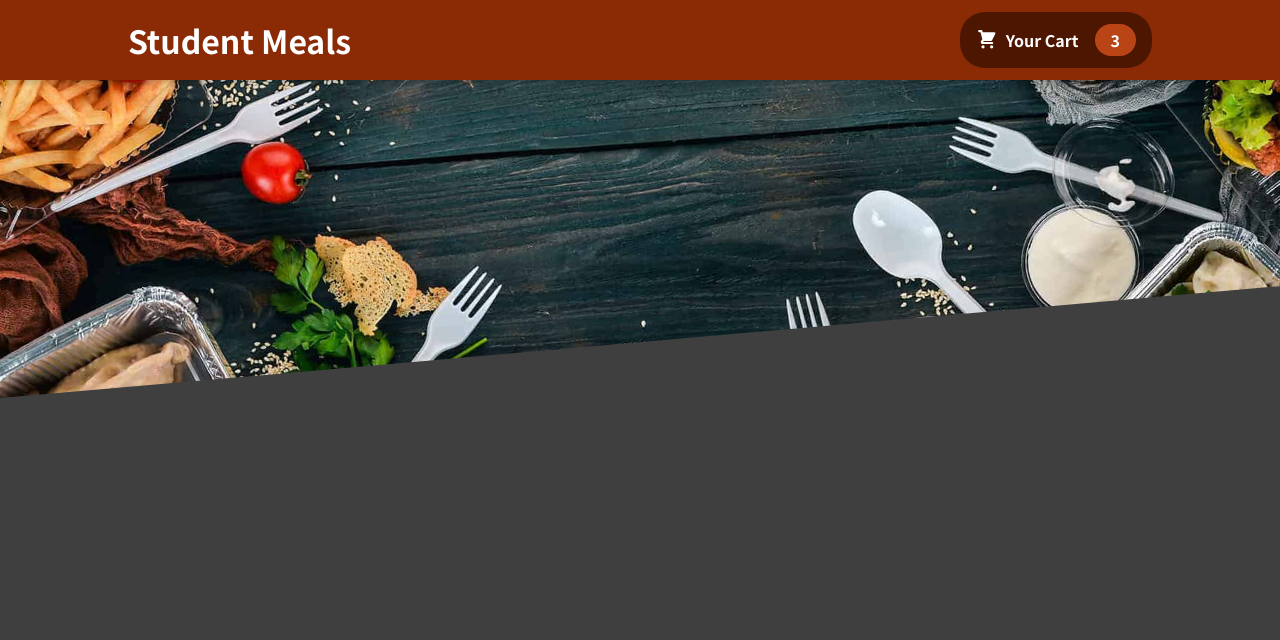
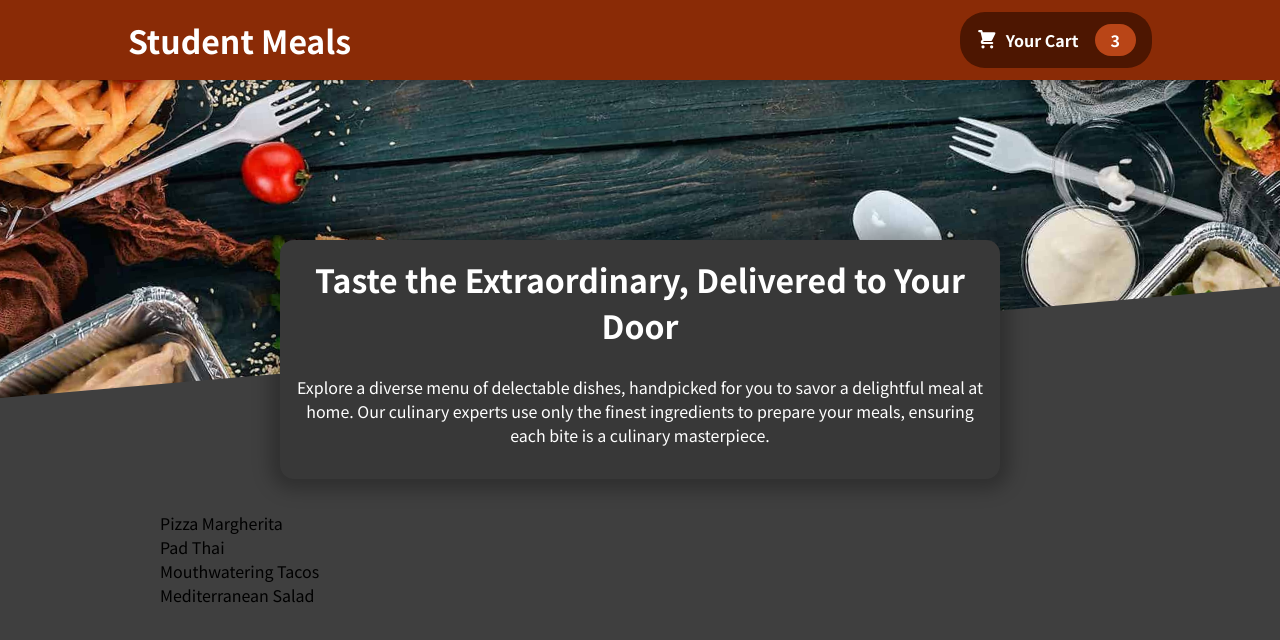
Before and after one commit to Kinshuk3/Food-Shopping-Cart-React, a React (Create React App) app: page / in a window 1280 px wide. Shown: the top 640 px of the page. Built offline with nearby package versions, Linux system fonts and the light colour scheme.

Commit message:
Added Meals components

```diff
--- a/src/App.js
+++ b/src/App.js
@@ -1,10 +1,14 @@
 import React from "react";
 import Header from "./components/Layout/Header";
+import Meals from './components/Meals/Meals'
 
 function App() {
   return (
     <React.Fragment>
       <Header />
+      <main>
+        <Meals />
+      </main>
     </React.Fragment>
   );
 }
--- /dev/null
+++ b/src/components/Meals/AvailableMeals.js
@@ -0,0 +1,45 @@
+import classes from "./AvailableMeals.module.css"
+
+const DUMMY_MEALS = [
+    {
+      id: 'm1',
+      name: 'Pizza Margherita',
+      description: 'Classic Italian with fresh mozzarella and basil',
+      price: 14.99,
+    },
+    {
+      id: 'm2',
+      name: 'Pad Thai',
+      description: 'A Thai favorite with stir-fried noodles and shrimp',
+      price: 12.5,
+    },
+    {
+      id: 'm3',
+      name: 'Mouthwatering Tacos',
+      description: 'Authentic street-style tacos with your choice of fillings',
+      price: 9.99,
+    },
+    {
+      id: 'm4',
+      name: 'Mediterranean Salad',
+      description: 'A healthy delight with fresh veggies and feta cheese',
+      price: 11.99,
+    },
+  ];
+
+const AvailableMeals = () => {
+
+    const mealsList = DUMMY_MEALS.map((meal) =>{
+        return <li>{meal.name}</li>
+    })
+
+    return (
+        <section className={classes.meals}>
+            <ul>
+                {mealsList}
+            </ul>
+        </section>
+    )
+}
+
+export default AvailableMeals
--- /dev/null
+++ b/src/components/Meals/AvailableMeals.module.css
@@ -0,0 +1,24 @@
+.meals {
+    max-width: 60rem;
+    width: 90%;
+    margin: 2rem auto;
+    animation: meals-appear 1s ease-out forwards;
+  }
+
+  .meals ul {
+    list-style: none;
+    margin: 0;
+    padding: 0;
+  }
+
+  @keyframes meals-appear {
+    from {
+      opacity: 0;
+      transform: translateY(3rem);
+    }
+
+    to {
+      opacity: 1;
+      transform: translateY(0);
+    }
+  }
--- /dev/null
+++ b/src/components/Meals/Meals.js
@@ -0,0 +1,14 @@
+import React from "react";
+import AvailableMeals from "./AvailableMeals";
+import MealsSummary from "./MealsSummary";
+
+const Meals = () => {
+  return (
+    <React.Fragment>
+      <MealsSummary />
+      <AvailableMeals />
+    </React.Fragment>
+  );
+};
+
+export default Meals;
--- /dev/null
+++ b/src/components/Meals/MealsSummary.js
@@ -0,0 +1,16 @@
+import classes from "./MealsSummary.module.css";
+
+const MealsSummary = () => {
+  return (
+    <section className={classes.summary}>
+      <h2>Taste the Extraordinary, Delivered to Your Door</h2>
+      <p>
+        Explore a diverse menu of delectable dishes, handpicked for you to savor
+        a delightful meal at home. Our culinary experts use only the finest ingredients to prepare your
+        meals, ensuring each bite is a culinary masterpiece.
+      </p>
+    </section>
+  );
+};
+
+export default MealsSummary;
--- /dev/null
+++ b/src/components/Meals/MealsSummary.module.css
@@ -0,0 +1,18 @@
+.summary {
+    text-align: center;
+    max-width: 45rem;
+    width: 90%;
+    margin: auto;
+    margin-top: -10rem;
+    position: relative;
+    background-color: #383838;
+    color: white;
+    border-radius: 14px;
+    padding: 1rem;
+    box-shadow: 0 1px 18px 10px rgba(0, 0, 0, 0.25);
+  }
+
+  .summary h2 {
+    font-size: 2rem;
+    margin-top: 0;
+  }
```
